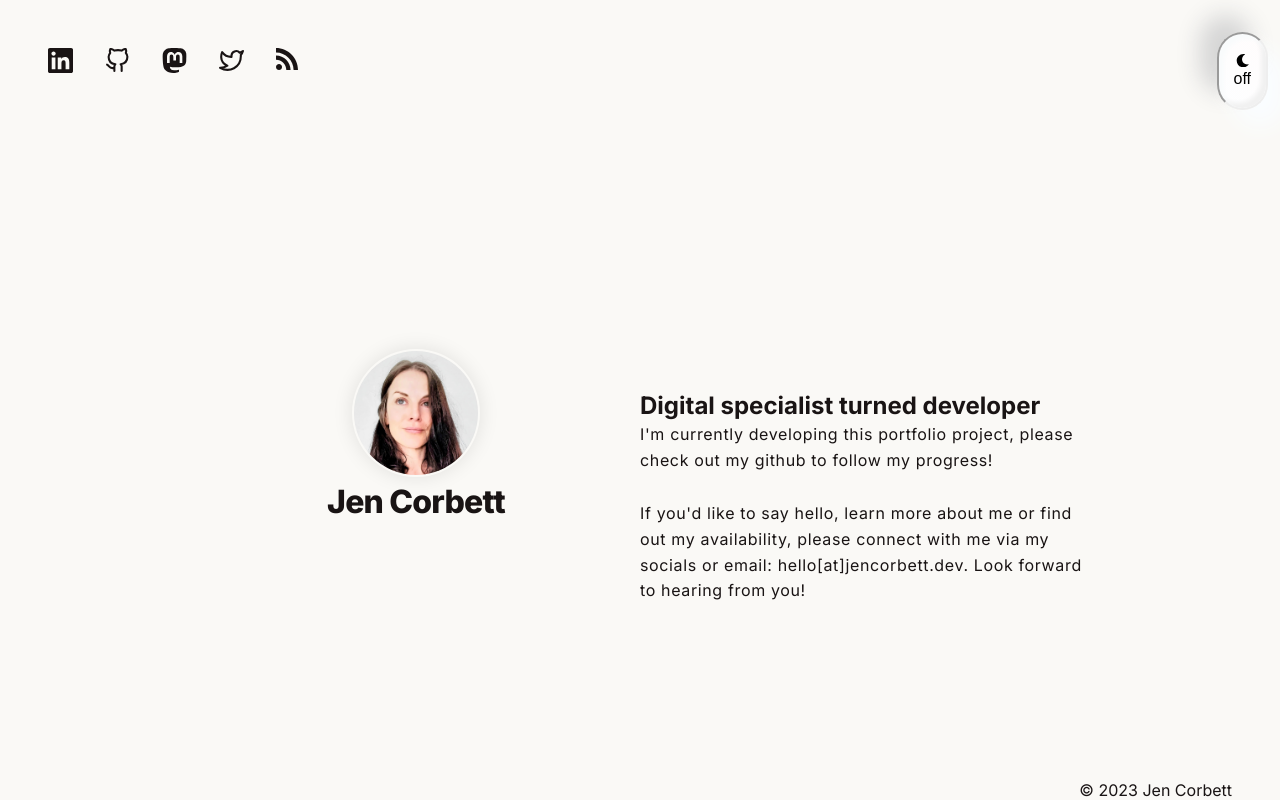
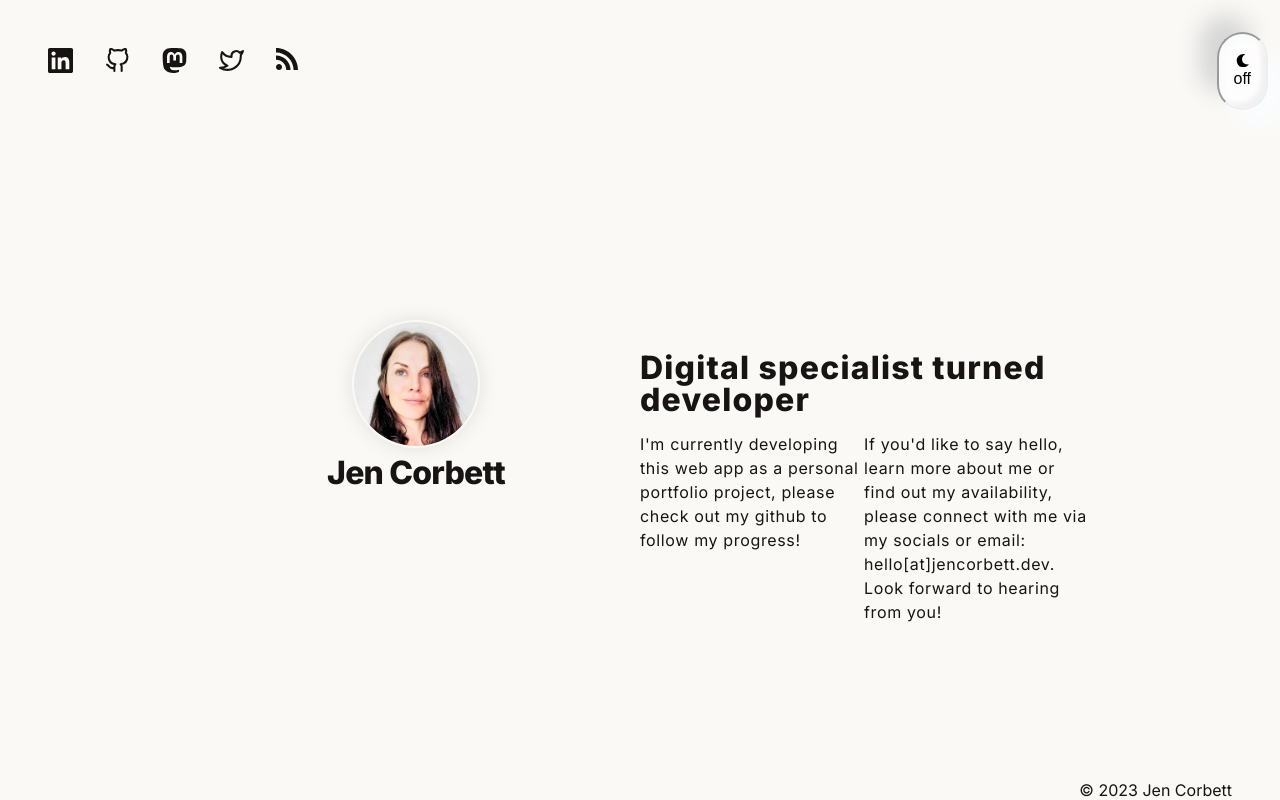
Before and after one commit to ajenstory/jencorbett.dev, a Next.js app in the folder app/: page / in a window 1280 px wide. Built offline with nearby package versions, Linux system fonts and the light colour scheme.

Commit message:
Add all changes

```diff
--- a/app/components/header.module.css
+++ b/app/components/header.module.css
@@ -3,7 +3,7 @@
   align-items: center;
   flex-direction: column;
   justify-content: center;
-  margin: 0 auto;
+  margin-right: 0;
 }
 
 .header {
@@ -45,8 +45,7 @@
   }
 
   .header {
-
-    align-self: start;
+    align-self: flex-end;
   }
 
   .backToHome {
--- a/app/pages/index.js
+++ b/app/pages/index.js
@@ -3,7 +3,7 @@ import Header from "@components/header";
 
 const description = {
   title: "Digital specialist turned developer",
-  body: "I'm currently developing this portfolio project, please check out my github to follow my progress!",
+  body: "I'm currently developing this web app as a personal portfolio project, please check out my github to follow my progress!",
   cta: "If you'd like to say hello, learn more about me or find out my availability, please connect with me via my socials or email: hello[at]jencorbett.dev. Look forward to hearing from you!",
 };
 
@@ -13,9 +13,10 @@ const Home = () => {
       {" "}
       <Header home />
       <section>
-        <ul className={`${indexStyles.grid} ${indexStyles.list}`}>
+        {" "}
+        <h1 className={indexStyles.title}> {description.title}</h1>
+        <ul className={`${indexStyles.grid} `}>
           <li className={`${indexStyles.gridItem} `}>
-            <h2 className={indexStyles.headingXL}> {description.title}</h2>
             <p>{description.intro}</p>
             <p> {description.body}</p>
           </li>
--- a/app/pages/posts/index.js
+++ b/app/pages/posts/index.js
@@ -19,9 +19,8 @@ const Date = ({ dateString }) => {
 export default function PostPage({ posts }) {
   return (
     <>
-      {" "}
-      <Header />
       <section className={`${indexStyles.wrapper} ${indexStyles.headingMd}`}>
+        <Header />
         <h2 className={indexStyles.headingLg}>Blog</h2>
         {posts.map(({ date, title, postUrl, summary, idx }) => (
           <ul
--- a/app/styles/index.module.css
+++ b/app/styles/index.module.css
@@ -1,57 +1,32 @@
 .gridContainer {
   display: grid;
-  grid-template-columns: 1fr;
-  min-width: 18rem;
-  height: auto;
-  width: 100%;
+  grid-template-rows: 1fr;
+  max-width: 100%;
+  gap: 0
 }
 
 .grid {
   display: grid;
-  grid-template-columns: repeat(1, 1fr);
-  align-items: center;
-  padding: 0;
-  text-align: left;
-  gap: 1rem;
-  max-width: 40rem;
-}
-
-.gridItem {
-  display: block;
-  text-align: left;
+  grid-template-columns: 1fr;
   width: 100%;
-  max-width: 48rem;
-  align-self: center;
-
-
+  max-width: 50rem;
+  gap: 0
 }
 
 
-.gridItem p {
-  letter-spacing: 0.04rem;
-  line-height: 1.6rem;
-  margin: 0 0 0.15rem;
-}
-
 .title {
-  font-size: 2rem;
-  text-align: left;
-  margin-bottom: 1rem;
-  line-height: 1.5rem;
-  letter-spacing: 0.02rem;
-}
-
-
-.headingXl {
-  font-size: 2rem;
+  font-size: 1.25rem;
   line-height: 1.3;
   font-weight: 800;
+  letter-spacing: 0.075rem;
+  ;
+  margin-bottom: 0.85rem;
 }
 
 .headingLg {
   font-size: 1.5rem;
   line-height: 1.4;
-  margin: 1rem 0;
+  margin-bottom: 1.5rem;
 }
 
 .headingMd {
@@ -79,6 +54,21 @@
   color: #666;
 }
 
+.gridItem {
+  margin-bottom: 0.75rem;
+  font-size: 1.2rem;
+  line-height: 1.5;
+  letter-spacing: 0.04rem;
+
+}
+
+.headingXl {
+  font-size: 2rem;
+  line-height: 1.3;
+  font-weight: 800;
+  margin-bottom: 2rem;
+}
+
 @media screen and (min-width: 40rem) and (max-width: 60rem) {
 
 
@@ -90,57 +80,40 @@
     line-height: 1.6rem;
   }
 
-  .gridContainer {
-    display: grid;
-    grid-template-rows: 1fr;
-    max-width: 100%;
-  }
 
-  .grid {
-    display: grid;
-    grid-template-columns: 1fr;
-    width: 100%;
-    max-width: 50rem;
-  }
-
-  /*
-  .gridItem {
-    display: block;
-    text-align: left;
-    width: 100%;
-    max-width: 60rem;
-    align-self: center;
+  .title {
+    font-size: 1.5rem;
+    line-height: 1;
 
   }
 
-
-
-  .gridItem {
-    letter-spacing: 0.04rem;
-    line-height: 1.6rem;
-  } */
-
 }
 
-@media screen and (min-width: 60rem) {
+@media screen and (min-width: 80rem) {
 
   .gridContainer {
     display: grid;
     grid-template-columns: repeat(2, 1fr);
     max-width: 100%;
+    gap: 0;
+    margin: 0 auto;
   }
 
   .grid {
     display: grid;
-    grid-template-rows: repeat(2, 1fr);
+    grid-template-columns: repeat(2, 1fr);
+    gap: 2;
+    align-items: start;
+  }
 
+
+  .title {
+    font-size: 2rem;
+    line-height: 1;
     margin-top: 8rem;
-
+    margin-bottom: 1rem;
   }
 
 
 
-
-
-
 }
```
